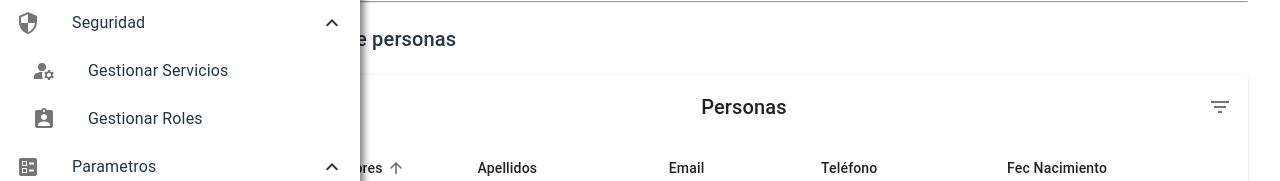
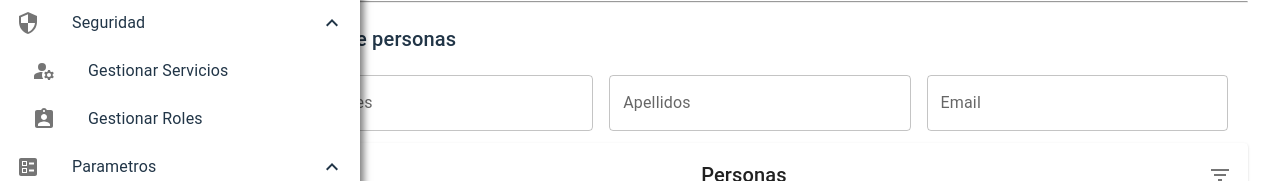
Before and after one commit to sebastiannarvaez23/dv-idico-web, a React (Vite) app: page /dv-idico-web/settings/users in a window 1280 px wide. Shown: the part 161-342 px from the top of the page. Built offline with nearby package versions, Linux system fonts and the light colour scheme; no server answers; sample sign-in values are in the browser's storage.

Commit message:
Inputs para filtrar registros de pantalla de configuración

```diff
--- a/src/pages/SettingsGendersPage.tsx
+++ b/src/pages/SettingsGendersPage.tsx
@@ -2,7 +2,7 @@ import { Fragment, useState } from "react";
 import { useSelector } from 'react-redux';
 
 import { Box } from "@mui/system";
-import { Button } from "@mui/material";
+import { Button, TextField } from "@mui/material";
 import Typography from '@mui/material/Typography';
 
 import { createGender } from "../store/slices/gender";
@@ -79,6 +79,9 @@ const SettingsGendersPage = () => {
                         Crear género de producto
                     </Button>
                 </Box>
+                <Box sx={{ flexGrow: 1, margin: '12px' }}>
+                    <TextField sx={{ width: '100%' }} id="outlined-basic" label="Nombre" variant="outlined" />
+                </Box>
                 <TableComponent
                     editable={true}
                     deleteable={false}
--- a/src/pages/SettingsKindsPage.tsx
+++ b/src/pages/SettingsKindsPage.tsx
@@ -2,7 +2,7 @@ import { Fragment, useState } from "react";
 import { useSelector } from 'react-redux';
 
 import { Box } from "@mui/system";
-import { Button } from "@mui/material";
+import { Button, TextField } from "@mui/material";
 import Typography from '@mui/material/Typography';
 
 import { createKind, updateKind } from "../store/slices/kind";
@@ -77,6 +77,9 @@ const SettingsKindsPage = () => {
                     Crear tipo de producto
                 </Button>
             </Box>
+            <Box sx={{ flexGrow: 1, margin: '12px' }}>
+                <TextField sx={{ width: '100%' }} id="outlined-basic" label="Nombre" variant="outlined" />
+            </Box>
             <TableComponent
                 editable={true}
                 deleteable={false}
--- a/src/pages/SettingsRolesPage.tsx
+++ b/src/pages/SettingsRolesPage.tsx
@@ -2,7 +2,7 @@ import { Fragment, useState } from "react";
 import { useSelector } from 'react-redux';
 
 import { Box } from "@mui/system";
-import { Button } from "@mui/material";
+import { Button, TextField } from "@mui/material";
 import Typography from '@mui/material/Typography';
 
 import { createRole, updateRole } from "../store/slices/role";
@@ -76,6 +76,9 @@ const SettingsRolesPage = () => {
                     Crear rol
                 </Button>
             </Box>
+            <Box sx={{ flexGrow: 1, margin: '12px' }}>
+                <TextField sx={{ width: '100%' }} id="outlined-basic" label="Nombre" variant="outlined" />
+            </Box>
             <TableComponent
                 editable={true}
                 deleteable={true}
--- a/src/pages/SettingsServicesPage.tsx
+++ b/src/pages/SettingsServicesPage.tsx
@@ -2,7 +2,7 @@ import { Fragment, useState } from "react";
 import { useSelector } from 'react-redux';
 
 import { Box } from "@mui/system";
-import { Button } from "@mui/material";
+import { Button, Grid, TextField } from "@mui/material";
 import Typography from '@mui/material/Typography';
 
 import { createService, updateService } from "../store/slices/service";
@@ -83,6 +83,16 @@ const SettingsServicesPage = () => {
                     Crear servicio
                 </Button>
             </Box>
+            <Box sx={{ flexGrow: 1, margin: '12px' }}>
+                <Grid container rowSpacing={1} columnSpacing={{ xs: 1, sm: 2, md: 3 }}>
+                    <Grid item xs={6}>
+                        <TextField sx={{ width: '100%' }} id="outlined-basic" label="Código" variant="outlined" />
+                    </Grid>
+                    <Grid item xs={6}>
+                        <TextField sx={{ width: '100%' }} id="outlined-basic" label="Nombre" variant="outlined" />
+                    </Grid>
+                </Grid>
+            </Box>
             <TableComponent
                 editable={true}
                 deleteable={false}
--- a/src/pages/SettingsUsersPage.tsx
+++ b/src/pages/SettingsUsersPage.tsx
@@ -7,6 +7,8 @@ import { RootState } from "../store/store";
 import SettingsLayoutComponent from "../components/settings/SettingsLayoutComponent";
 import TableComponent from "../components/common/TableComponent";
 import usePerson from "../hooks/usePerson.hook";
+import { Box } from "@mui/system";
+import { Grid, TextField } from "@mui/material";
 
 
 const SettingsUserPage = () => {
@@ -61,6 +63,19 @@ const SettingsUserPage = () => {
             <Typography variant="h4" sx={{ textAlign: 'left', margin: '20px 0' }}>Gestión de Personas</Typography>
             <hr />
             <Typography variant="h6" sx={{ textAlign: 'left', margin: '20px 0' }}>Listado de personas</Typography>
+            <Box sx={{ flexGrow: 1, margin: '12px' }}>
+                <Grid container sx={{ alignContent: 'center' }} columns={{ xs: 4, sm: 8, md: 12 }}>
+                    <Grid item xs={2} sm={4} md={4}>
+                        <TextField sx={{ width: '95%' }} id="outlined-basic" label="Nombres" variant="outlined" />
+                    </Grid>
+                    <Grid item xs={2} sm={4} md={4}>
+                        <TextField sx={{ width: '95%' }} id="outlined-basic" label="Apellidos" variant="outlined" />
+                    </Grid>
+                    <Grid item xs={2} sm={4} md={4}>
+                        <TextField sx={{ width: '95%' }} id="outlined-basic" label="Email" variant="outlined" />
+                    </Grid>
+                </Grid>
+            </Box>
             <TableComponent
                 data={persons}
                 totalRows={count}
```
